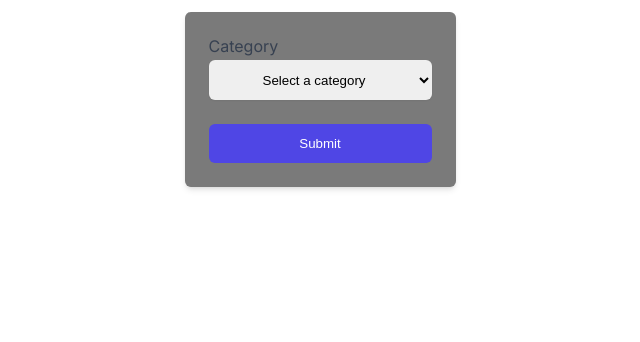
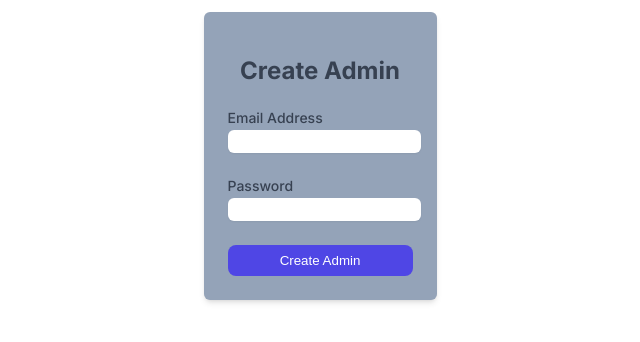
Before and after one commit to ephrem-del/portfolio, a Next.js app: page /dashboard in a window 1280 px wide. Shown: the top 342 px of the page, without its empty margins (320-960 px from the left). Built offline with nearby package versions, Linux system fonts and the light colour scheme; no server answers.

Commit message:
authentication

```diff
--- a/app/dashboard/page.tsx
+++ b/app/dashboard/page.tsx
@@ -1,11 +1,59 @@
 "use client";
 
+import { useEffect, useState } from "react";
+import { useRouter } from "next/navigation";
+import { auth } from "../../components/lib/firebase";
 import FormComponent from "../../components/dashboard/form-component";
+import LoginForm from "../../components/dashboard/authForm";
+import { onAuthStateChanged } from "firebase/auth";
 
 export default function DashboardPage() {
-  return (
-    <div >
-      <FormComponent />
-    </div>
-  );
+  const [isAuthorized, setIsAuthorized] = useState(false);
+  const [loading, setLoading] = useState(true);
+  const router = useRouter();
+
+  useEffect(() => {
+    const unsubscribe = onAuthStateChanged(auth, async (user) => {
+      setLoading(true);
+
+      try {
+        if (user) {
+          const idTokenResult = await user.getIdTokenResult(true);
+
+          console.log("User token claims:", idTokenResult.claims);
+
+          if (user.email === "ermiaseat1987@gmail.com") {
+            localStorage.setItem("isAdmin", "true");
+            localStorage.setItem("email", user.email || "");
+            setIsAuthorized(true);
+          } else {
+            console.log("User is not admin. Redirecting...");
+            localStorage.removeItem("isAdmin");
+            localStorage.removeItem("email");
+            setIsAuthorized(false);
+          }
+        } else {
+          console.log("No user logged in.");
+          localStorage.removeItem("isAdmin");
+          localStorage.removeItem("email");
+          setIsAuthorized(false);
+        }
+      } catch (error) {
+        console.error("Error verifying token claims:", error);
+        localStorage.removeItem("isAdmin");
+        localStorage.removeItem("email");
+        setIsAuthorized(false);
+      }
+
+      setLoading(false);
+    });
+
+    return () => unsubscribe();
+  }, []);
+
+  if (loading) {
+    return <div>Loading...</div>;
+  }
+
+  return <>{isAuthorized ? <FormComponent /> : <LoginForm />}</>;
 }
--- /dev/null
+++ b/components/dashboard/authForm.tsx
@@ -0,0 +1,95 @@
+"use client";
+
+import { useState } from "react";
+import { useCreateUserWithEmailAndPassword } from "react-firebase-hooks/auth";
+import { auth } from "../lib/firebase";
+import axios from "axios";
+
+const LoginForm = () => {
+  const [email, setEmail] = useState("");
+  const [password, setPassword] = useState("");
+  const [loading, setLoading] = useState(false);
+  const [error, setError] = useState("");
+
+  const [createAdminWithEmailAndPassword] =
+    useCreateUserWithEmailAndPassword(auth);
+
+  const handleLogin = async (e: React.FormEvent) => {
+    e.preventDefault();
+    setError("");
+    setLoading(true);
+
+    try {
+      const userCredential = await createAdminWithEmailAndPassword(
+        email,
+        password
+      );
+      const uid = userCredential?.user?.uid;
+
+      if (!uid) {
+        throw new Error("Not permitted as admin.");
+      }
+    } catch (authError: any) {
+      setError("Authentication error: " + authError.message);
+    } finally {
+      setLoading(false);
+      setEmail("");
+      setPassword("");
+    }
+  };
+
+  return (
+    <form
+      onSubmit={handleLogin}
+      className="max-w-4xl mx-auto p-6 bg-slate-400 rounded-md shadow-md space-y-6"
+    >
+      <h2 className="text-2xl font-bold mb-6 text-gray-700 text-center">
+        Create Admin
+      </h2>
+      {error && <p className="text-red-500">{error}</p>}
+      <div className="mb-4">
+        <label
+          htmlFor="email"
+          className="block text-sm font-medium text-gray-700"
+        >
+          Email Address
+        </label>
+        <input
+          id="email"
+          type="email"
+          className="mt-1 p-1 block w-full rounded-md border-gray-300 shadow-sm focus:border-indigo-500 focus:ring focus:ring-indigo-500 focus:ring-opacity-50"
+          value={email}
+          onChange={(e) => setEmail(e.target.value)}
+          required
+        />
+      </div>
+      <div className="mb-4">
+        <label
+          htmlFor="password"
+          className="block text-sm font-medium text-gray-700"
+        >
+          Password
+        </label>
+        <input
+          id="password"
+          type="password"
+          className="mt-1 p-1 block w-full rounded-md border-gray-300 shadow-sm focus:border-indigo-500 focus:ring focus:ring-indigo-500 focus:ring-opacity-50"
+          value={password}
+          onChange={(e) => setPassword(e.target.value)}
+          required
+        />
+      </div>
+      <button
+        type="submit"
+        className={`w-full px-4 py-2 text-white rounded-lg ${
+          loading ? "bg-gray-500" : "bg-indigo-600 hover:bg-indigo-700"
+        }`}
+        disabled={loading}
+      >
+        {loading ? "Creating..." : "Create Admin"}
+      </button>
+    </form>
+  );
+};
+
+export default LoginForm;
--- a/components/lib/firebase.ts
+++ b/components/lib/firebase.ts
@@ -1,7 +1,7 @@
 import { initializeApp } from "firebase/app";
 import { getStorage } from "firebase/storage";
 import { getFirestore } from "firebase/firestore";
-import { getAuth } from "firebase/auth";
+import { browserLocalPersistence, getAuth, setPersistence } from "firebase/auth";
 
 const firebaseConfig = {
   apiKey: process.env.NEXT_PUBLIC_FIREBASE_API_KEY,
@@ -19,6 +19,14 @@ const db = getFirestore(app);
 const storage = getStorage(app);
 const auth = getAuth(app);
 
+setPersistence(auth, browserLocalPersistence)
+  .then(() => {
+    console.log("Persistence set to local");
+  })
+  .catch((error) => {
+    console.error("Failed to set persistence:", error);
+  });
+
 export { db, storage, auth };
 
 export default app;
--- a/components/testimonials/testimonial-section.tsx
+++ b/components/testimonials/testimonial-section.tsx
@@ -57,7 +57,6 @@ const TestimonialsSection = () => {
           },
         }}
         onSwiper={(swiper) => swiper.update()}
-        onSlideChange={() => console.log("Slide changed")}
       >
         {isLoading ? (
           <p>Loading</p>
--- a/hooks/useFormHandler.ts
+++ b/hooks/useFormHandler.ts
@@ -12,7 +12,6 @@ export interface FormData {
   feedback: string;
   techStack: string;
   file: File | null;
-  file2?: File | null;
 }
 
 export default function useFormHandler() {
@@ -24,7 +23,6 @@ export default function useFormHandler() {
     feedback: "",
     techStack: "",
     file: null,
-    file2: null,
   });
 
   const handleInputChange = (
@@ -38,8 +36,7 @@ export default function useFormHandler() {
 
   const handleFileChange = (e: React.ChangeEvent<HTMLInputElement>) => {
     const file = e.target.files?.[0] || null;
-    const file2 = e.target.files?.[0] || null;
-    setFormData((prevData) => ({ ...prevData, file, file2 }));
+    setFormData((prevData) => ({ ...prevData, file }));
   };
 
   const handleSubmit = async (e: React.FormEvent<HTMLFormElement>) => {
@@ -60,7 +57,6 @@ export default function useFormHandler() {
         feedback: "",
         techStack: "",
         file: null,
-        file2: null,
       });
     } catch (error) {
       console.error("Error while submitting form:", error);
--- a/hooks/useProjectData.ts
+++ b/hooks/useProjectData.ts
@@ -5,7 +5,6 @@ export interface ProjectType {
   id?: string;
   title: string;
   imageUrl: string;
-  imageUrl2?: string;
   description: string;
   skills: string[];
 }
@@ -22,7 +21,6 @@ export default function useProjectData() {
     setIsLoading(true);
     fetchFirestoreData<ProjectType>("projects", 3)
       .then(({ collectionData, error }) => {
-        console.log(collectionData);
         if (error !== null) {
           setError(error);
         } else {
--- a/package.json
+++ b/package.json
@@ -12,7 +12,7 @@
     "@emailjs/browser": "^4.4.1",
     "clsx": "^2.1.1",
     "firebase": "^10.13.0",
-    "next": "^15.0.3",
+    "next": "^15.1.0",
     "react": "^18",
     "react-dom": "^18",
     "react-firebase-hooks": "^5.1.1",
```
Also changed, not shown: 1 other file (tests, documents, lock files or other folders).
